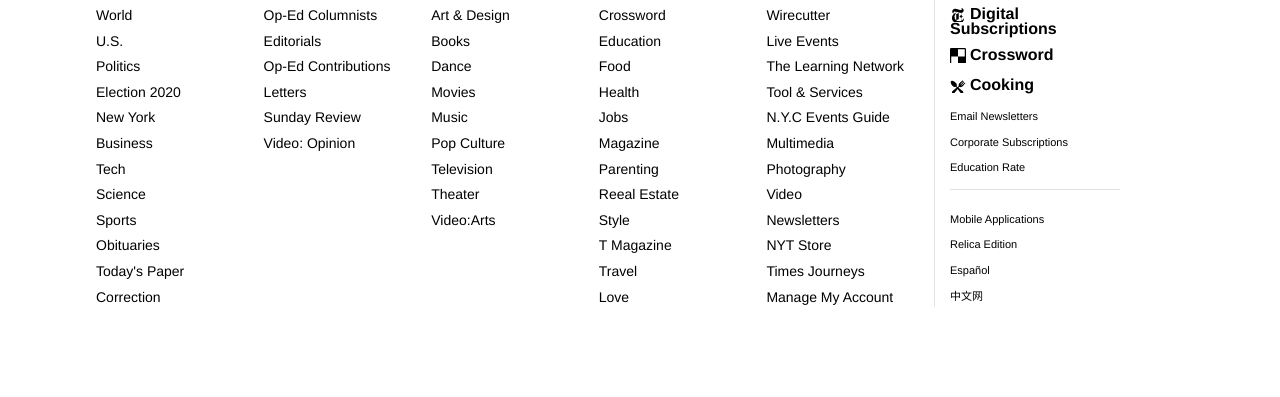
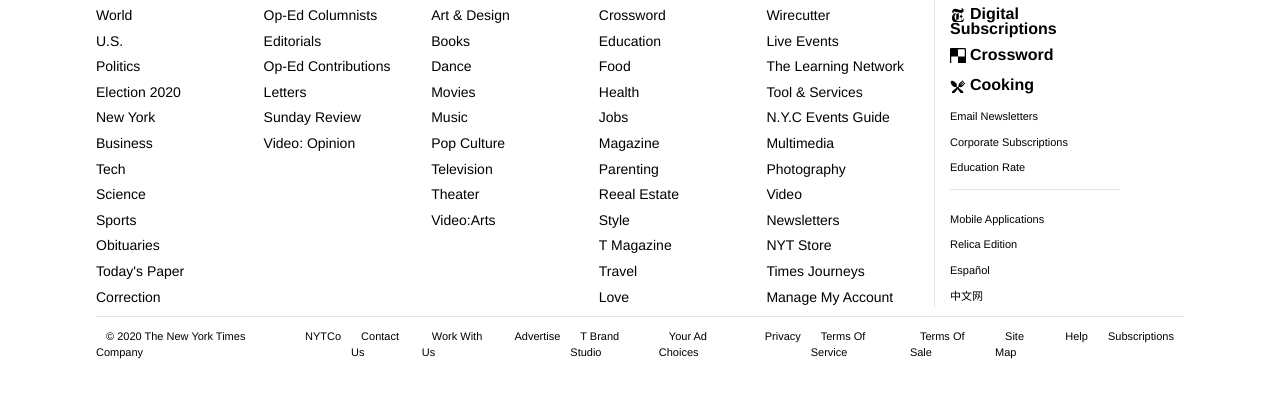
Before and after one commit to hatemswaileh/NYTClone-Mikael-Hatem, a website: page index.html in a window 1280 px wide. Shown: the part 199-596 px from the top of the page. Drawn offline with Linux system fonts and the light colour scheme; a web font is replaced by a local one.

Commit message:
Adding Footer Credit line

```diff
--- a/assets/styles/style.css
+++ b/assets/styles/style.css
@@ -219,4 +219,20 @@
   margin-bottom: -12px;
 }
 
+ul.footer-credits-container {
+    display: flex;
+    justify-content: center;
+    position: relative;
+    border-top: 1px solid #e2e2e2;
+    margin-top: 7px;
+    padding: 10px 0 20px 0;
+  }
+
+ul.footer-credits-container .footer-link {
+    font-size: 11px;
+    padding: 10px;
+}
+
+
+
 /** FOOTER SECTION END */
--- a/index.html
+++ b/index.html
@@ -147,6 +147,23 @@
           </ul>
         </section>
       </section>
+      <section id="footer-credits">
+        <ul class="footer-credits-container">
+          <li><a href="#" class="footer-link">© 2020 The New York Times Company</a></li>
+          <li><a href="#" class="footer-link">NYTCo</a></li>
+          <li><a href="#" class="footer-link">Contact Us</a></li>
+          <li><a href="#" class="footer-link">Work with us</a></li>
+          <li><a href="#" class="footer-link">Advertise</a></li>
+          <li><a href="#" class="footer-link">T Brand Studio</a></li>
+          <li><a href="#" class="footer-link">Your Ad Choices</a></li>
+          <li><a href="#" class="footer-link">Privacy</a></li>
+          <li><a href="#" class="footer-link">Terms of Service</a></li>
+          <li><a href="#" class="footer-link">Terms of Sale</a></li>
+          <li><a href="#" class="footer-link">Site Map</a></li>
+          <li><a href="#" class="footer-link">Help</a></li>
+          <li><a href="#" class="footer-link">Subscriptions</a></li>
+        </ul>
+      </section>
     </footer>
   </body>
 </html>
```
